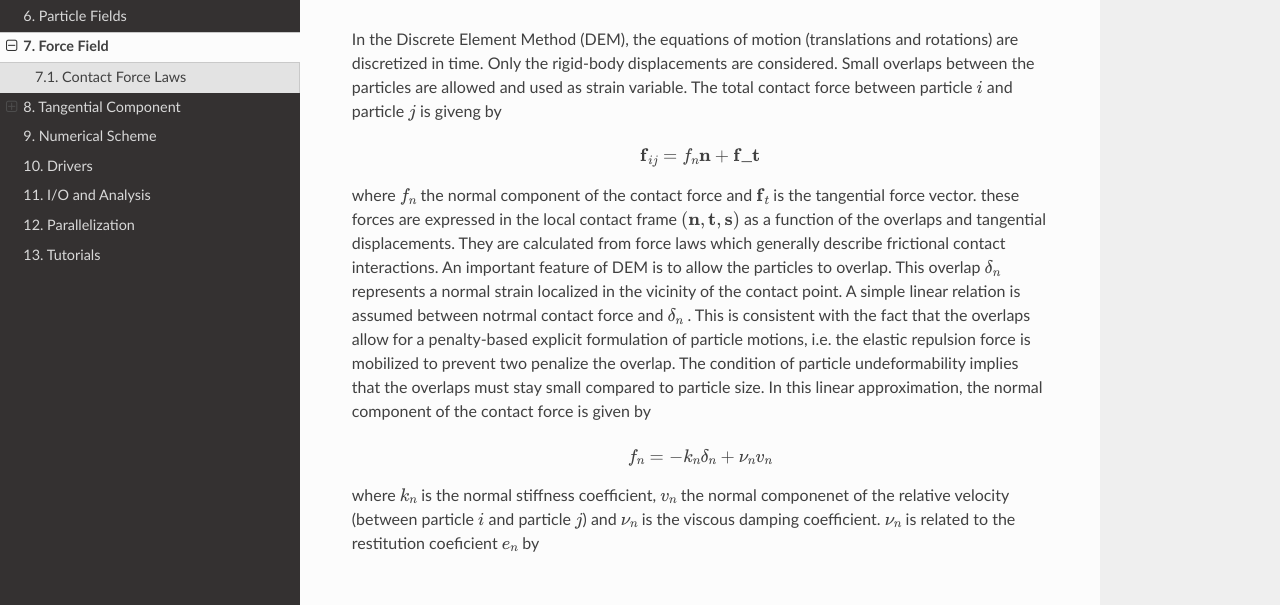
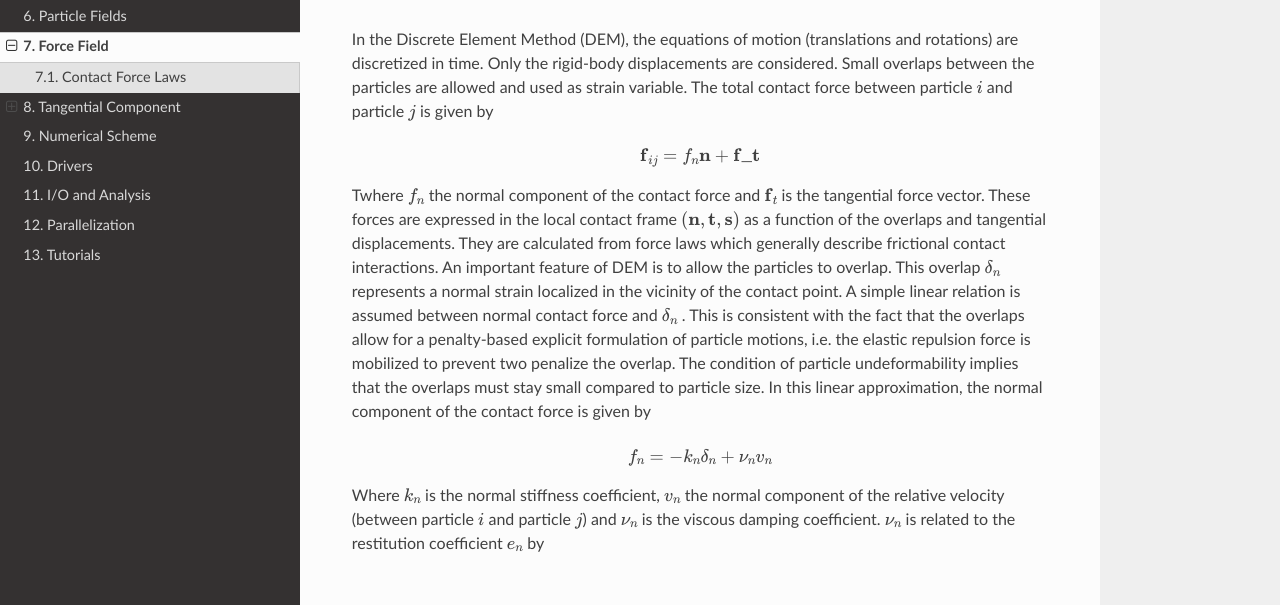
Before and after one commit to Collab4exaNBody/doc_exaDEM, a Sphinx documentation site: the page built from docs/source/project_exaDEM/ForceField.rst, in a window 1280 px wide and 900 px high. Shown: the part 284-889 px from the top of the window. Built offline with Sphinx 7.4.7 and the Read the Docs theme 3.1.0, drawn with Linux system fonts in a browser that asks for light colours.

Commit message:
fix typo

```diff
--- a/docs/source/project_exaDEM/ForceField.rst
+++ b/docs/source/project_exaDEM/ForceField.rst
@@ -4,21 +4,20 @@ Force Field
 The force field encompasses a broader set of operators and mechanisms responsible for computing forces acting on particles within the particle environment. It includes various types of forces such as gravitational forces, contact forces, and other external influences that affect particle dynamics.
 
 Contact Force Laws
---------------
+------------------
 
-In the Discrete Element Method (DEM), the equations of motion (translations and rotations) are discretized in time. Only the rigid-body displacements are considered. Small overlaps between the particles are allowed and used as strain variable. The total contact force between particle :math:`i` and particle :math:`j` is giveng by
+In the Discrete Element Method (DEM), the equations of motion (translations and rotations) are discretized in time. Only the rigid-body displacements are considered. Small overlaps between the particles are allowed and used as strain variable. The total contact force between particle :math:`i` and particle :math:`j` is given by
 
 .. math::
  \textbf{f}_{ij} = f_n \textbf{n}  +  \textbf{f_t}
-
-where :math:`f_n` the normal component of the contact force and :math:`\textbf{f}_t` is the tangential force vector. these forces are expressed in the local contact frame :math:`(\textbf{n},\textbf{t},\textbf{s})` as a function of the overlaps and tangential displacements. They are calculated from force laws which generally describe frictional contact interactions. An important feature of DEM is to allow the particles to overlap. This overlap :math:`\delta_n` represents a normal strain localized in the vicinity of the contact point. A simple linear relation is assumed between notrmal contact force and :math:`\delta_n` . This is consistent with the fact that the overlaps allow for a penalty-based explicit formulation of particle motions, i.e. the elastic repulsion force is mobilized to prevent two penalize the overlap. The condition of particle undeformability implies that the overlaps must stay small compared to particle size. In this linear approximation, the normal component of the contact force is given by
+Twhere :math:`f_n` the normal component of the contact force and :math:`\textbf{f}_t` is the tangential force vector. These forces are expressed in the local contact frame :math:`(\textbf{n},\textbf{t},\textbf{s})` as a function of the overlaps and tangential displacements. They are calculated from force laws which generally describe frictional contact interactions. An important feature of DEM is to allow the particles to overlap. This overlap :math:`\delta_n` represents a normal strain localized in the vicinity of the contact point. A simple linear relation is assumed between normal contact force and :math:`\delta_n` . This is consistent with the fact that the overlaps allow for a penalty-based explicit formulation of particle motions, i.e. the elastic repulsion force is mobilized to prevent two penalize the overlap. The condition of particle undeformability implies that the overlaps must stay small compared to particle size. In this linear approximation, the normal component of the contact force is given by
 
 .. math::
 
   f_n =  - k_n \delta_n + \nu_n v_n
 
-where :math:`k_n` is the normal stiffness coefficient, :math:`v_n` the normal componenet of the relative velocity (between particle :math:`i` and particle :math:`j`) and :math:`\nu_n` is the viscous damping coefficient.
-:math:`\nu_n` is related to the restitution coeficient :math:`e_n` by
+Where :math:`k_n` is the normal stiffness coefficient, :math:`v_n` the normal component of the relative velocity (between particle :math:`i` and particle :math:`j`) and :math:`\nu_n` is the viscous damping coefficient.
+:math:`\nu_n` is related to the restitution coefficient :math:`e_n` by
 
 .. math::
 \nu_n = \alpha_n \sqrt{2 m_{\text{eff}} v_n}
@@ -29,7 +28,7 @@ where :
 - :math:`m_{\text{eff}}` is the effective mass of the two colliding particles, defined by :math:`m_{\text{eff}} = \frac{m_i m_j}{m_i + m_j}`
 
 Tangential Component
-=====================
+====================
 
 The tangential force represents the frictional resistance between particles when they slide against each other. This force is calculated based on the relative tangential velocity (:math:`v_t`) and a tangential stiffness parameter (:math:`k_t`, keyword ``ktContact``).
 
```
